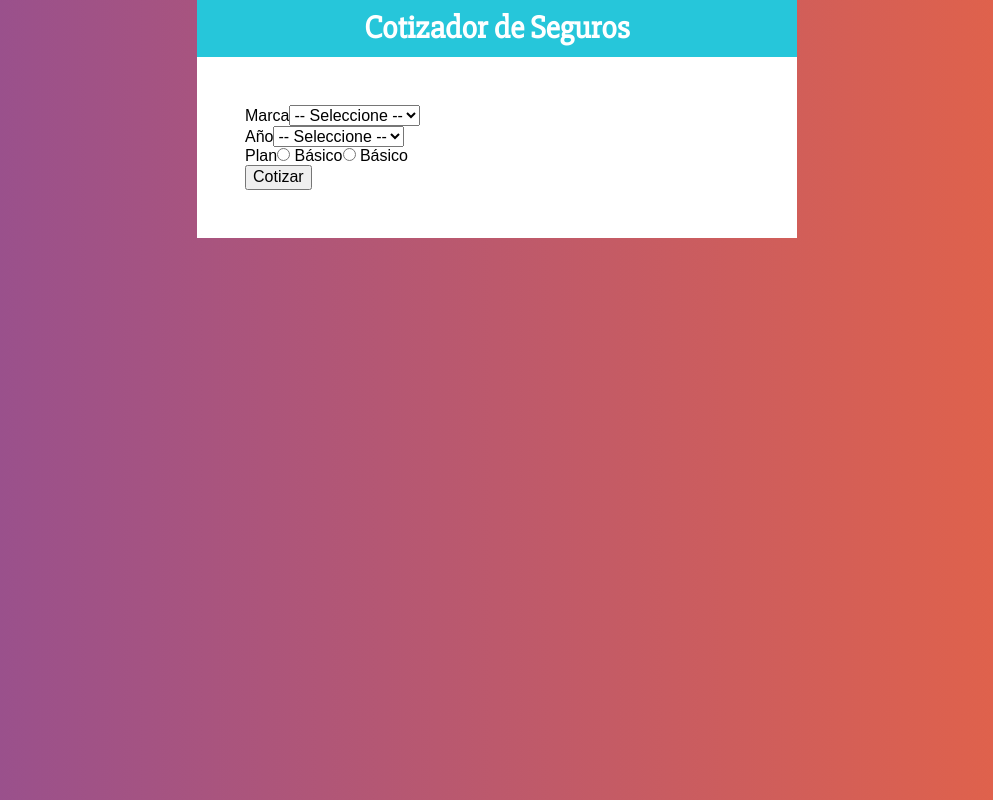
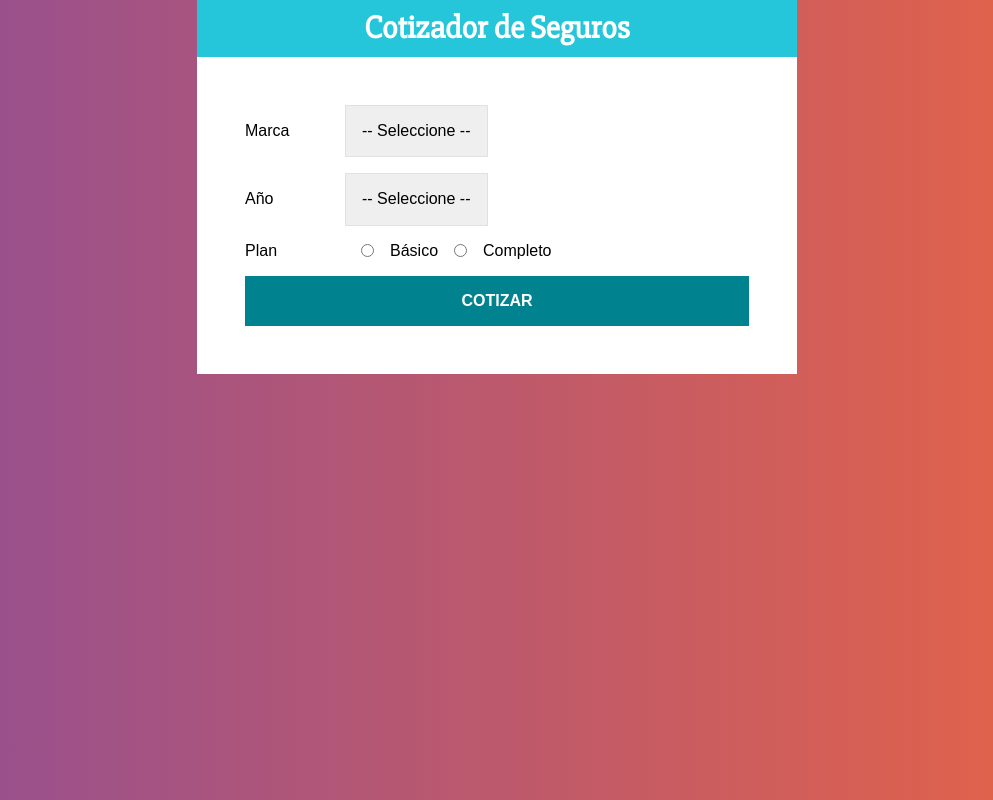
Before and after one commit to Jackeline1410/Cotizador, a React (Create React App) app: page / in a window 1280 px wide. Shown: the whole page, without its empty margins (143-1136 px from the left). Built offline with nearby package versions, Linux system fonts and the light colour scheme.

Commit message:
Finalizando los Styled Components del Formulario

```diff
--- a/src/components/Formulario.js
+++ b/src/components/Formulario.js
@@ -1,21 +1,61 @@
 import React from 'react';
+import styled from '@emotion/styled';
+
+const Campo = styled.div`
+    display: flex;
+    margin-bottom: 1rem;
+    align-items: center;
+`;
+
+const Label = styled.label`
+    flex: 0 0 100px;
+`;
+
+const Select = styled.select`
+    display: block;
+    width: 100%auto;
+    padding: 1rem;
+    border: 1px solid #e1e1e1;
+    -webkit-appearance: none;
+`;
+
+const InputRadio = styled.input`
+    margin: 0 1rem;
+    }
+`;
+
+const Boton = styled.button`
+    background-color: #00838F;
+    font-size: 16px;
+    width: 100%;
+    padding: 1rem;
+    color: #fff;
+    text-transform: uppercase;
+    font-weight: bold;
+    border: none;
+    transition: background-color .3s easy;
+
+    &:hover {
+        background-color: #26C6DA;
+        cursor: pointer;
+`;
 
 const Formulario = () => {
     return (
         <form>
-            <div>
-               <label>Marca</label>
-               <select>
+            <Campo>
+               <Label>Marca</Label>
+               <Select>
                     <option value="">-- Seleccione --</option>
                     <option value="americano">-- Americano --</option>
                     <option value="europeo">-- Europeo --</option>
                     <option value="asiatico">-- Asiatico --</option>
-               </select>
-            </div>
+               </Select>
+            </Campo>
 
-            <div>
-               <label>Año</label>
-               <select>
+            <Campo>
+               <Label>Año</Label>
+               <Select>
                <option value="">-- Seleccione --</option>
                     <option value="2021">2021</option>
                     <option value="2020">2020</option>
@@ -27,25 +67,25 @@
                     <option value="2014">2014</option>
                     <option value="2013">2013</option>
                     <option value="2012">2012</option>
-               </select>
-            </div>
+               </Select>
+            </Campo>
 
-        <div>
-            <label>Plan</label>
-                <input
+        <Campo>
+            <Label>Plan</Label>
+                <InputRadio
                     type="radio"
                     name="plan"
                     value="basico"
                 /> Básico
 
-                <input
+                <InputRadio
                     type="radio"
                     name="plan"
                     value="completo"
-                /> Básico
-        </div>
+                /> Completo
+        </Campo>
 
-        <button type="button">Cotizar</button>
+        <Boton type="button">Cotizar</Boton>
         </form>
 
      );
```
